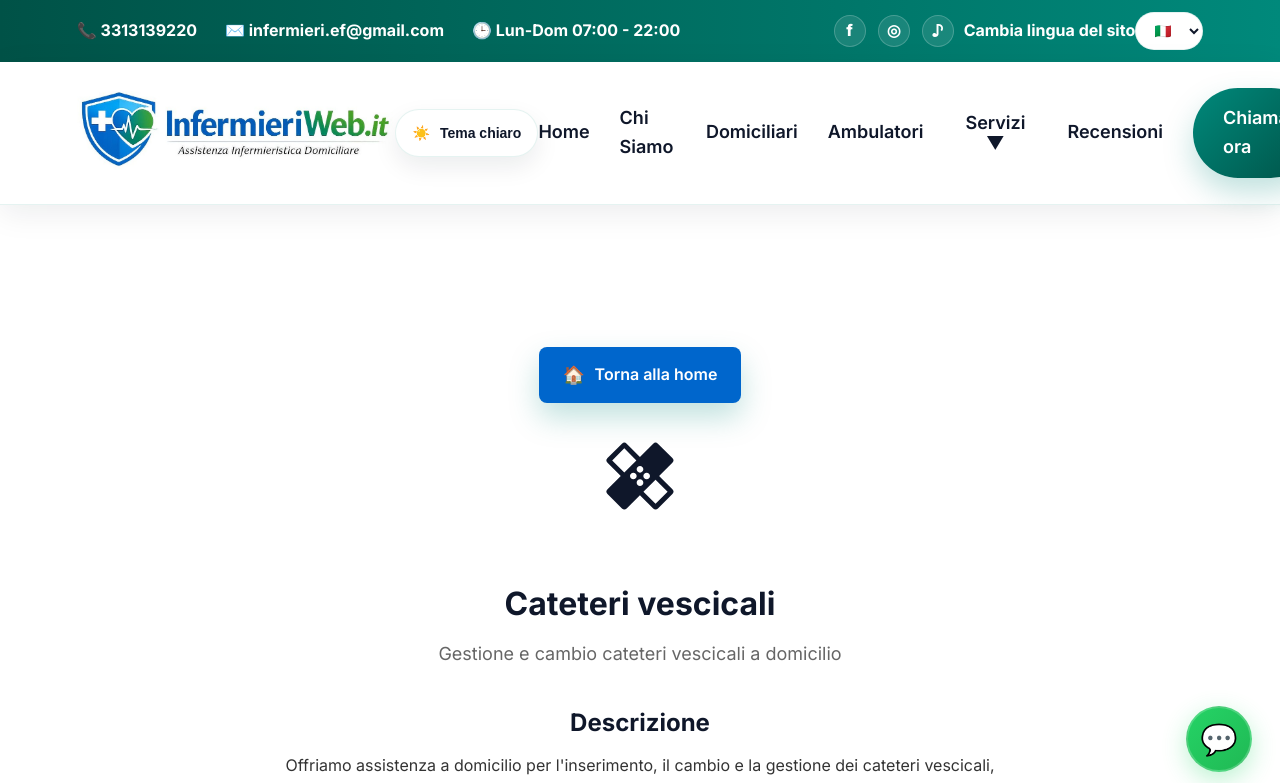
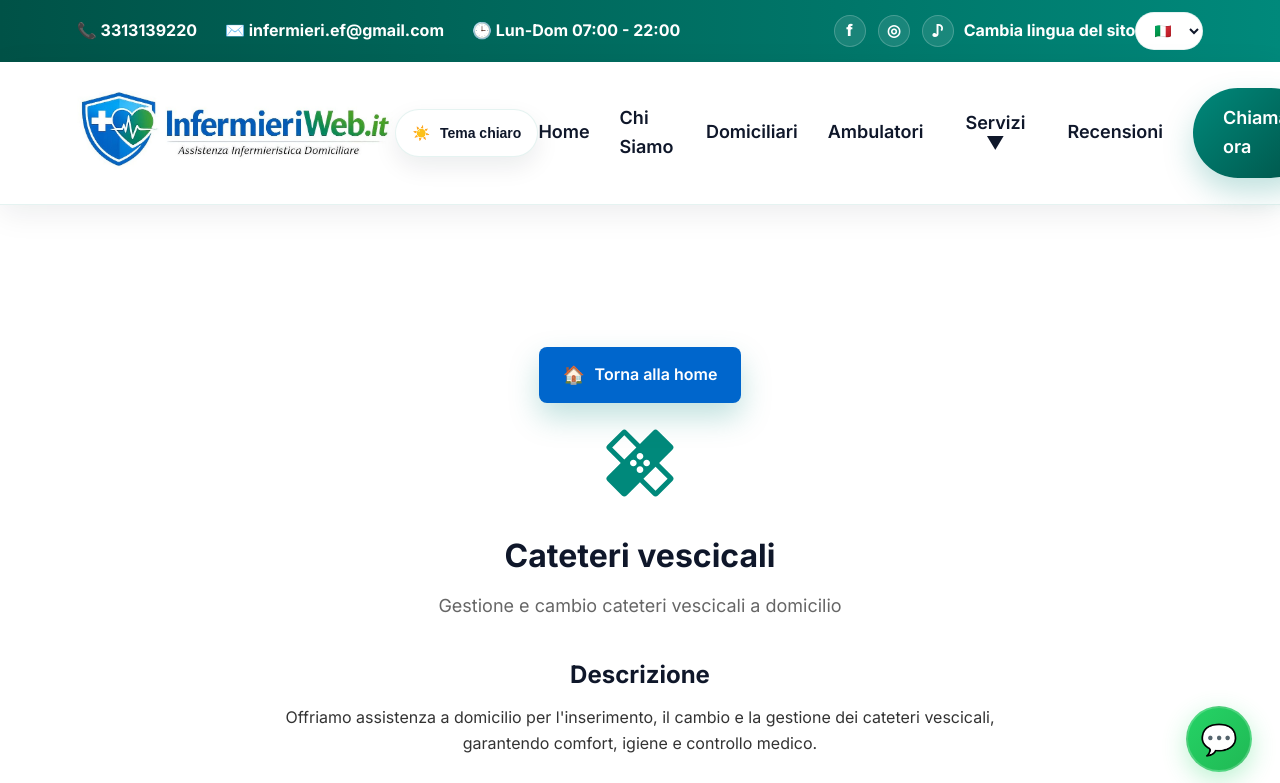
Before and after one commit to EDDY110OST/infermieriweb, a React (Vite) app: page /servizio/cateteri-vescicali in a window 1280 px wide. Shown: the top 783 px of the page. Built offline with nearby package versions, Linux system fonts and the light colour scheme.

Commit message:
aggiornamento sito

```diff
--- a/src/App.css
+++ b/src/App.css
@@ -797,6 +797,27 @@ body {
   font-size: clamp(36px, 6vw, 42px);
   margin-bottom: 15px;
   display: block;
+  color: var(--primary);
+}
+
+.icon svg {
+  width: 1.4em;
+  height: 1.4em;
+  display: inline-block;
+}
+
+.service-detail-icon {
+  font-size: 80px;
+  color: var(--primary);
+  margin-bottom: 20px;
+  display: flex;
+  align-items: center;
+  justify-content: center;
+}
+
+.service-detail-icon svg {
+  width: 1em;
+  height: 1em;
 }
 
 /* DOMICILIO */
--- a/src/pages/ServiceDetail.jsx
+++ b/src/pages/ServiceDetail.jsx
@@ -361,7 +361,7 @@ export default function ServiceDetail() {
           </div>
 
           <div style={{ marginBottom: "40px" }}>
-            <div style={{ fontSize: "80px", marginBottom: "20px" }}>{service.icon}</div>
+            <div className="service-detail-icon">{service.icon}</div>
             <h1 style={{ fontSize: "32px", marginBottom: "10px" }}>{service.title}</h1>
             <p style={{ fontSize: "18px", color: "#666", marginBottom: "20px" }}>{service.shortDescription}</p>
           </div>
--- a/src/styles/Structures.css
+++ b/src/styles/Structures.css
@@ -58,6 +58,14 @@
   font-size: 3rem;
   min-width: 60px;
   text-align: center;
+  color: var(--primary);
+}
+
+.structure-icon svg {
+  width: 3rem;
+  height: 3rem;
+  display: inline-block;
+  color: var(--primary);
 }
 
 .structure-details {
```
